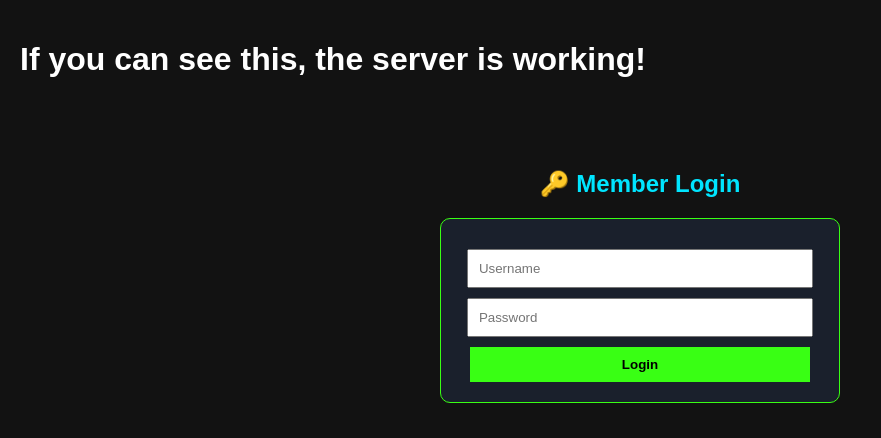
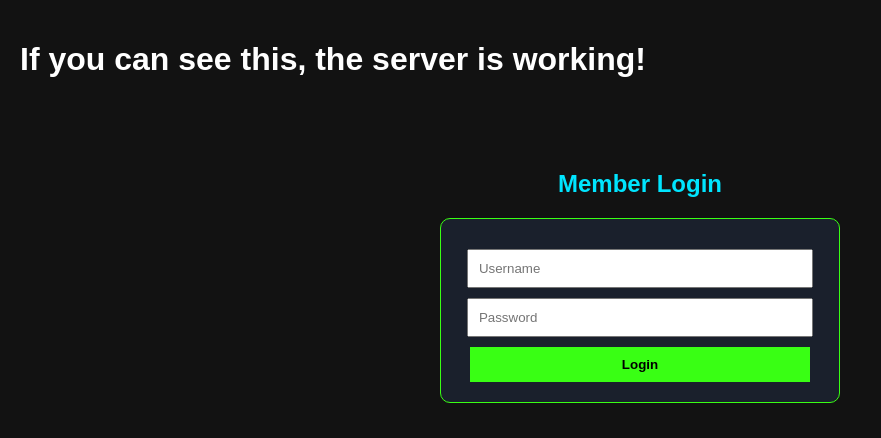
Before and after one commit to Mateted/Mateted, a Flask app: page /login in a window 1280 px wide. Shown: the part 50-488 px from the top of the page, without its empty margins (0-881 px from the left). Run offline with Flask 3, Linux system fonts and the light colour scheme.

Commit message:
quick change

```diff
--- a/templates/login.html
+++ b/templates/login.html
@@ -2,7 +2,7 @@
 
 {% block content %}
 <div style="max-width: 400px; margin: auto; text-align: center; padding-top: 50px;">
-    <h2 style="color: #00E5FF;">🔑 Member Login</h2>
+    <h2 style="color: #00E5FF;">Member Login</h2>
 
     {% if error %}
         <p style="color: #ff4444; font-weight: bold;">{{ error }}</p>
```
